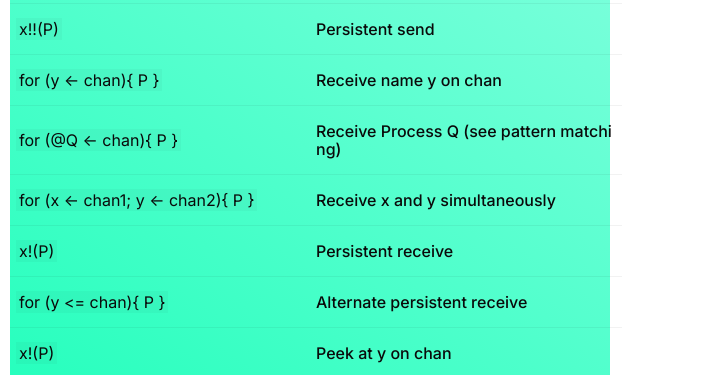
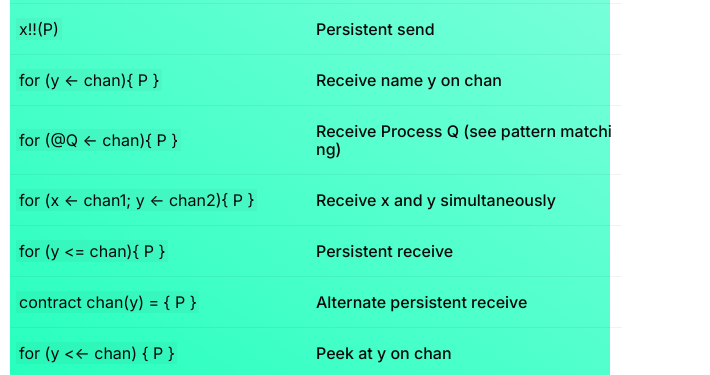
Before and after one commit to fabcotech/rholangcheatsheet, a Gatsby site: page / in a window 1280 px wide. Shown: the part 230-605 px from the top of the page, without its empty margins (0-710 px from the left). Built offline with nearby package versions, Linux system fonts and the light colour scheme; Gatsby itself is replaced by a stand-in of ours.

Commit message:
fixes for peeking and persisten read

```diff
--- a/src/sends_and_receives.js
+++ b/src/sends_and_receives.js
@@ -8,9 +8,9 @@ const a = {
     ["<pre>for (y <- chan){ P }</pre>", "Receive name y on chan"],
     ["<pre>for (@Q <- chan){ P }</pre>", "Receive Process Q (see pattern matching)"],
     ["<pre>for (x <- chan1; y <- chan2){ P }</pre>", "Receive x and y simultaneously"],
-    ["<pre>x!(P)</pre>", "Persistent receive"],
-    ["<pre>for (y <= chan){ P }</pre>", "Alternate persistent receive"],
-    ["<pre>x!(P)</pre>", "Peek at y on chan"],
+    ["<pre>for (y <= chan){ P }", "Persistent receive"],
+    ["<pre>contract chan(y) = { P }</pre>", "Alternate persistent receive"],
+    ["<pre>for (y <<- chan) { P }</pre>", "Peek at y on chan"],
   ]
 }
 
```
